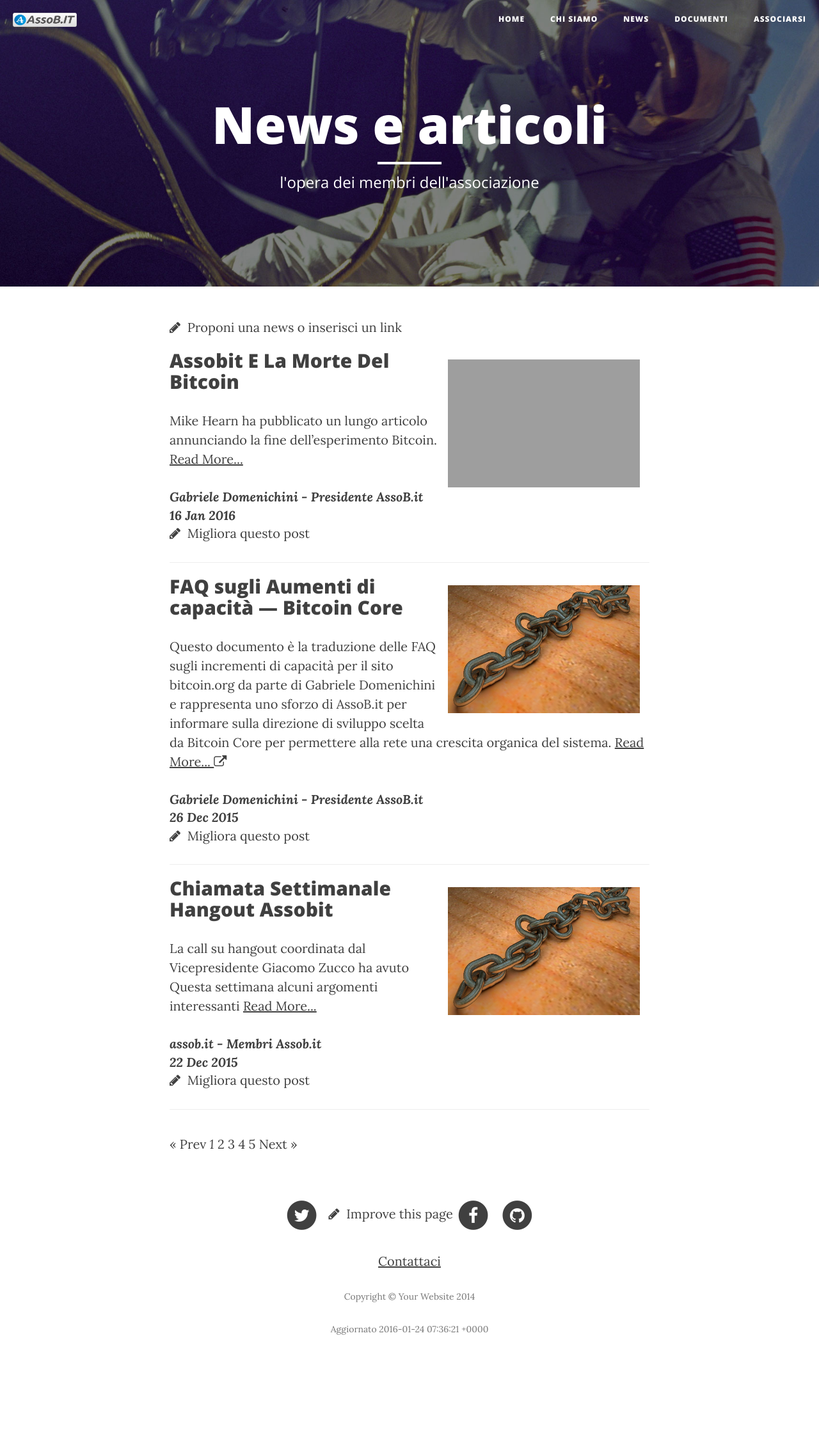
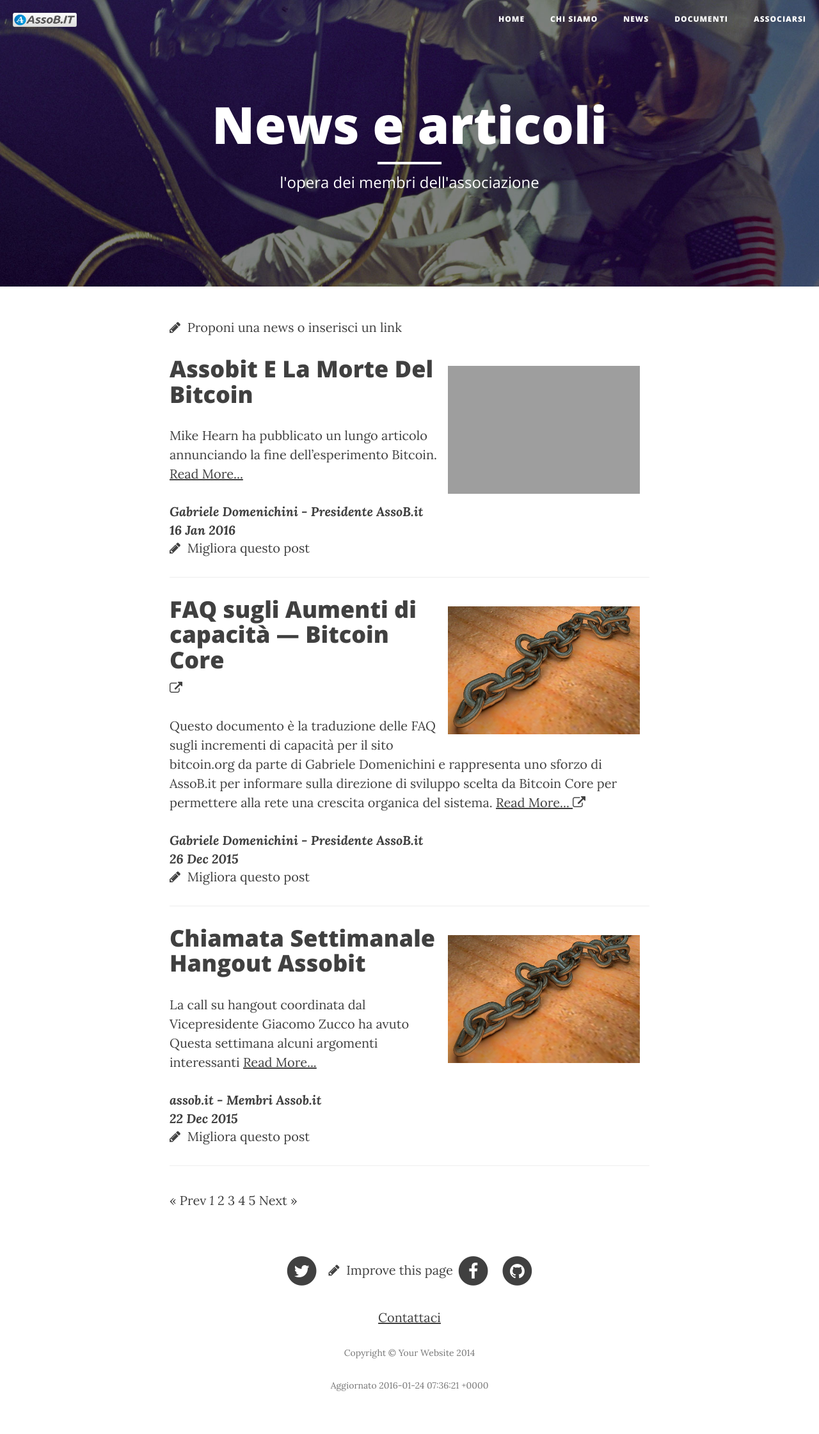
Before and after one commit to assobit/assobit.github.io, a Jekyll site: the page built from news/index.html, in a window 1280 px wide. Shown: the whole page at 64% size. Built offline with Jekyll 4.4.1, drawn with Linux system fonts in a browser that asks for light colours; nearby versions of some CDN libraries; the list of posts is cut into pages by our own code; before the commit the page ends 2154 px from its top, so only the background shows below that; grey boxes are pictures that could not be loaded.

Commit message:
link post nel titolo

```diff
--- a/news/index.html
+++ b/news/index.html
@@ -22,7 +22,11 @@
                   {% else %}
                   <img width="300" height="200" src="../img/chain-257492_1280.jpg" alt="Immagine di default" style="float:right; margin:15px" alt="Untitled design">
                   {% endif %}
-                  <h2 class="post-title">{{ post.titolo }}</h2>
+                  {% if post.external_url == null %}
+                  <a href="{{ post.url }}"><h2 class="post-title">{{ post.titolo }}</h2></a>
+                  {% else %}
+                  <a href="{{ post.external_url }}"><h2 class="post-title">{{ post.titolo }}</h2><i class="fa fa-external-link"></i></a>
+                  {% endif %}
                       <p>
                         {{ post.content | split: '<!-- more -->' | first }}
                         <!-- se la pagina non ha un link esterno -->
```
